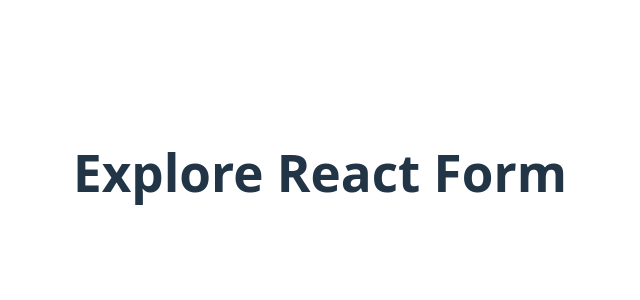
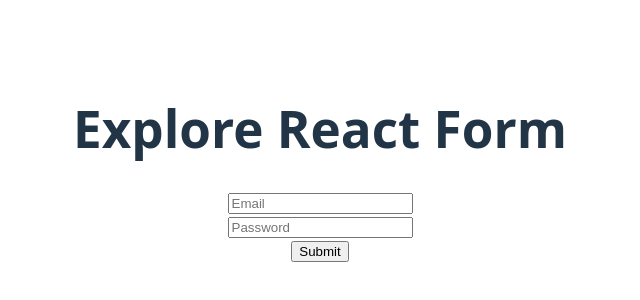
Before and after one commit to Md-Shanto-Sharker/explore-react-form, a React (Vite) app: page / in a window 1280 px wide. Shown: the part 228-528 px from the top of the page, without its empty margins (320-960 px from the left). Built offline with nearby package versions, Linux system fonts and the light colour scheme.

Commit message:
added react simple form

```diff
--- a/src/App.jsx
+++ b/src/App.jsx
@@ -1,11 +1,15 @@
 import "./App.css";
+import ControledFiled from "./components/ControledFiled/ControledFiled";
+import FormAction from "./components/FormAction/FormAction";
 import SimpleForm from "./components/SimpleForm/SimpleForm";
 
 function App() {
   return (
     <>
       <h1>Explore React Form</h1>
-      <SimpleForm></SimpleForm>
+      {/* <SimpleForm></SimpleForm> */}
+      {/* <FormAction></FormAction> */}
+      <ControledFiled></ControledFiled>
     </>
   );
 }
--- /dev/null
+++ b/src/components/ControledFiled/ControledFiled.jsx
@@ -0,0 +1,43 @@
+import React, { useState } from "react";
+
+const ControledFiled = () => {
+  const [password, setPassword] = useState("");
+  const [error, setError] = useState("");
+  const handleSubmit = (e) => {
+    e.preventDefault();
+  };
+  const handlePasswordOnChange = (e) => {
+    console.log(e.target.value);
+    setPassword(e.target.value);
+    if (password.length < 6) {
+      setError("Password must be 6 characters");
+    }
+    else{
+        setError('')
+    }
+  };
+  return (
+    <div>
+      <form onSubmit={handleSubmit}>
+        <input type="email" name="email" placeholder="Email" required />
+        <br />
+        <input
+          type="password"
+          name="password"
+
+          placeholder="Password"
+          onChange={handlePasswordOnChange}
+          defaultValue={password}
+          required
+        />
+        <br />
+        <input type="submit" value="Submit" />
+      </form>
+      <p style={{ color: "red" }}>
+        <small>{error}</small>
+      </p>
+    </div>
+  );
+};
+
+export default ControledFiled;
--- /dev/null
+++ b/src/components/FormAction/FormAction.jsx
@@ -0,0 +1,20 @@
+import React from "react";
+
+const FormAction = () => {
+  const handleFormAction = (formData) => {
+    console.log(formData.get("name"));
+    console.log(formData.get("email"));
+  };
+  return (
+    <div>
+      <form action={handleFormAction}>
+        <input type="text" name="name" placeholder="name" />
+        <br />
+        <input type="email" name="email" placeholder="Email" />
+        <input type="submit" value="Submit" />
+      </form>
+    </div>
+  );
+};
+
+export default FormAction;
--- a/src/components/SimpleForm/SimpleForm.jsx
+++ b/src/components/SimpleForm/SimpleForm.jsx
@@ -1,9 +1,20 @@
 import React from 'react';
 
 const SimpleForm = () => {
+    const handleSubmit = (e)=>{
+        e.preventDefault()
+        console.log(e.target.name.value);
+        console.log(e.target.email.value);
+    }
     return (
         <div>
-
+            <form onSubmit={handleSubmit}>
+                <input type="text" name='name' placeholder='Your name'/>
+                <br />
+                <input type="email" name='email' placeholder='Your Email'/>
+                <br />
+                <input type="submit"  value="Submit"/>
+            </form>
         </div>
     );
 };
```
